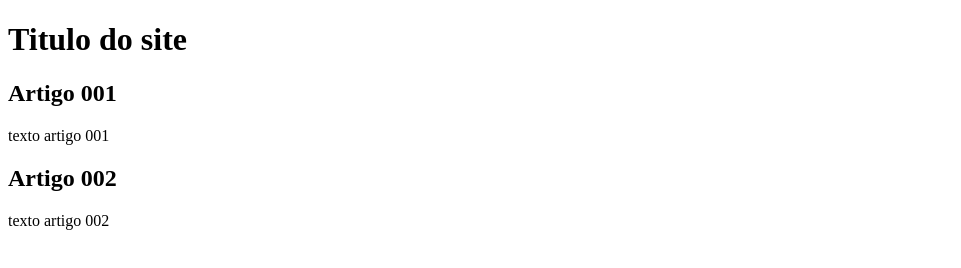
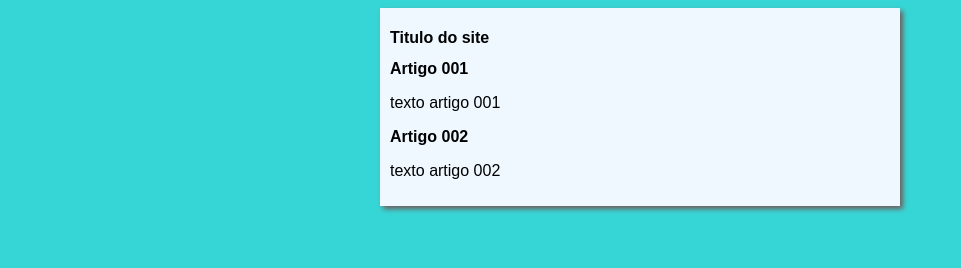
Before and after one commit to Hugoandradedev25/primeiro-site-github, a plain HTML site: page index.html in a window 1280 px wide. Shown: the whole page, without its empty margins (0-961 px from the left). Drawn offline with Linux system fonts and the light colour scheme.

Commit message:
primeiro design

```diff
--- /dev/null
+++ b/estilos/style.css
@@ -0,0 +1,16 @@
+* {
+font-family: Arial, Helvetica, sans-serif;
+font-size: 16px;
+}
+
+body {
+    background-color: rgb(55, 214, 214);
+
+}
+main {
+    background-color: aliceblue;
+    width: 500px;
+    margin: auto;
+    padding: 10px;
+    box-shadow: 3px 3px 5px rgb(112, 91, 91);
+}
--- a/index.html
+++ b/index.html
@@ -4,6 +4,7 @@
     <meta charset="UTF-8">
     <meta name="viewport" content="width=device-width, initial-scale=1.0">
     <title>Titulo do site</title>
+    <link rel="stylesheet" href="estilos/style.css">
 </head>
 <body>
     <main>
```
